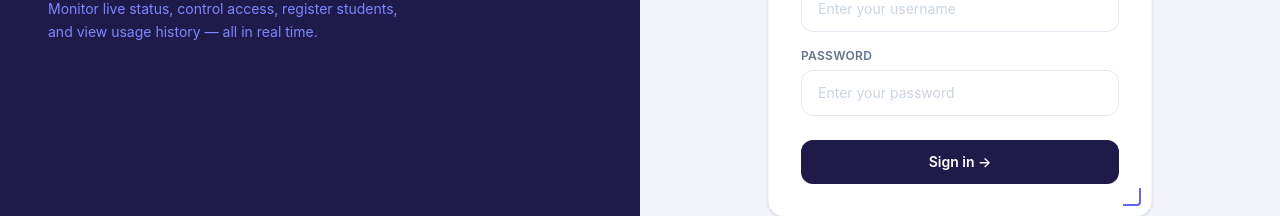
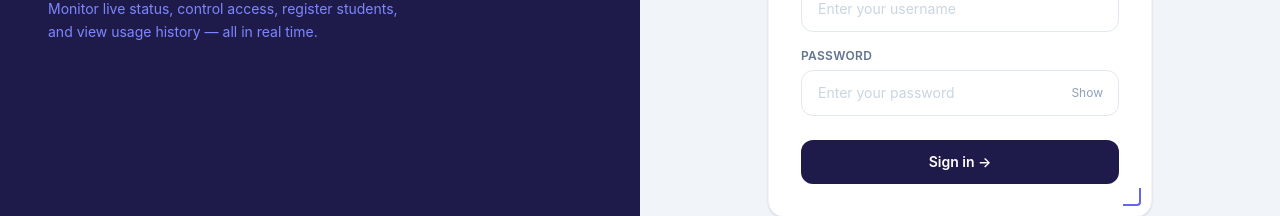
Before and after one commit to sPykeST-dev/PUSL-2022-IOT-2025-2026, a React app in the folder frontend/: page /admin/login in a window 1280 px wide. Shown: the part 382-598 px from the top of the page. Built offline with nearby package versions, Linux system fonts and the light colour scheme; no server answers; the HTML template or start-up script is replaced by a standard one.

Commit message:
Password show button

```diff
--- a/frontend/src/pages/admin/Login.jsx
+++ b/frontend/src/pages/admin/Login.jsx
@@ -3,16 +3,17 @@
 import api from '../../api/api'
 
 const LOCKER_PILLS = [
-  { label: 'LOCKER-01', status: 'Available',   dot: '#4ade80' },
-  { label: 'LOCKER-02', status: 'Occupied',    dot: '#f87171' },
+  { label: 'LOCKER-01', status: 'Available', dot: '#4ade80' },
+  { label: 'LOCKER-02', status: 'Occupied', dot: '#f87171' },
   { label: 'LOCKER-03', status: 'Maintenance', dot: '#fbbf24' },
 ]
 
 function Login() {
   const [username, setUsername] = useState('')
   const [password, setPassword] = useState('')
-  const [error,    setError]    = useState('')
-  const [loading,  setLoading]  = useState(false)
+  const [error, setError] = useState('')
+  const [loading, setLoading] = useState(false)
+  const [showPassword, setShowPassword] = useState(false)
   const navigate = useNavigate()
 
   const handleLogin = async () => {
@@ -38,12 +39,16 @@
         style={{ background: '#1e1b4b' }}
       >
         {/* corner accents */}
-        <span style={{ position:'absolute', top:16, left:16, width:20, height:20,
-          borderTop:'2.5px solid rgba(99,102,241,0.5)', borderLeft:'2.5px solid rgba(99,102,241,0.5)',
-          borderRadius:'4px 0 0 0' }} />
-        <span style={{ position:'absolute', bottom:16, right:16, width:20, height:20,
-          borderBottom:'2.5px solid rgba(99,102,241,0.5)', borderRight:'2.5px solid rgba(99,102,241,0.5)',
-          borderRadius:'0 0 4px 0' }} />
+        <span style={{
+          position: 'absolute', top: 16, left: 16, width: 20, height: 20,
+          borderTop: '2.5px solid rgba(99,102,241,0.5)', borderLeft: '2.5px solid rgba(99,102,241,0.5)',
+          borderRadius: '4px 0 0 0'
+        }} />
+        <span style={{
+          position: 'absolute', bottom: 16, right: 16, width: 20, height: 20,
+          borderBottom: '2.5px solid rgba(99,102,241,0.5)', borderRight: '2.5px solid rgba(99,102,241,0.5)',
+          borderRadius: '0 0 4px 0'
+        }} />
 
         {/* Branding */}
         <div className="flex items-center gap-2">
@@ -76,7 +81,7 @@
             >
               {/* Vent slots */}
               <div className="flex flex-col gap-0.5 mb-2">
-                {[0,1,2].map(i => (
+                {[0, 1, 2].map(i => (
                   <div key={i} className="w-full rounded-full" style={{ height: 2, background: 'rgba(255,255,255,0.08)' }} />
                 ))}
               </div>
@@ -116,12 +121,16 @@
           {/* Form card */}
           <div className="bg-white rounded-2xl border border-slate-100 shadow-sm p-8 relative">
             {/* corner accents */}
-            <span style={{ position:'absolute', top:10, left:10, width:18, height:18,
-              borderTop:'2.5px solid #6366f1', borderLeft:'2.5px solid #6366f1',
-              borderRadius:'4px 0 0 0' }} />
-            <span style={{ position:'absolute', bottom:10, right:10, width:18, height:18,
-              borderBottom:'2.5px solid #6366f1', borderRight:'2.5px solid #6366f1',
-              borderRadius:'0 0 4px 0' }} />
+            <span style={{
+              position: 'absolute', top: 10, left: 10, width: 18, height: 18,
+              borderTop: '2.5px solid #6366f1', borderLeft: '2.5px solid #6366f1',
+              borderRadius: '4px 0 0 0'
+            }} />
+            <span style={{
+              position: 'absolute', bottom: 10, right: 10, width: 18, height: 18,
+              borderBottom: '2.5px solid #6366f1', borderRight: '2.5px solid #6366f1',
+              borderRadius: '0 0 4px 0'
+            }} />
 
             <h2 className="text-2xl font-bold text-slate-800 mb-1">Welcome back</h2>
             <p className="text-sm text-slate-400 mb-8">Sign in to your admin account</p>
@@ -146,14 +155,25 @@
               </div>
               <div>
                 <label className="block text-xs font-semibold text-slate-500 mb-1.5 uppercase tracking-wide">Password</label>
+
+                <div className="relative">
                   <input
-                  type="password"
+                    type={showPassword ? "text" : "password"}
                     placeholder="Enter your password"
                     value={password}
                     onChange={e => setPassword(e.target.value)}
                     onKeyDown={e => e.key === 'Enter' && handleLogin()}
-                  className="w-full border border-slate-200 rounded-xl px-4 py-3 text-sm text-slate-800 placeholder-slate-300 focus:outline-none focus:ring-2 focus:ring-indigo-400 bg-white"
+                    className="w-full border border-slate-200 rounded-xl px-4 py-3 pr-12 text-sm text-slate-800 placeholder-slate-300 focus:outline-none focus:ring-2 focus:ring-indigo-400 bg-white"
                   />
+
+                  <button
+                    type="button"
+                    onClick={() => setShowPassword(!showPassword)}
+                    className="absolute right-4 top-1/2 -translate-y-1/2 text-xs text-slate-400 hover:text-slate-600"
+                  >
+                    {showPassword ? 'Hide' : 'Show'}
+                  </button>
+                </div>
               </div>
             </div>
 
```
Also changed, not shown: 1 other file (tests, documents, lock files or other folders). Lines whose indentation alone changed are shown as unchanged.
